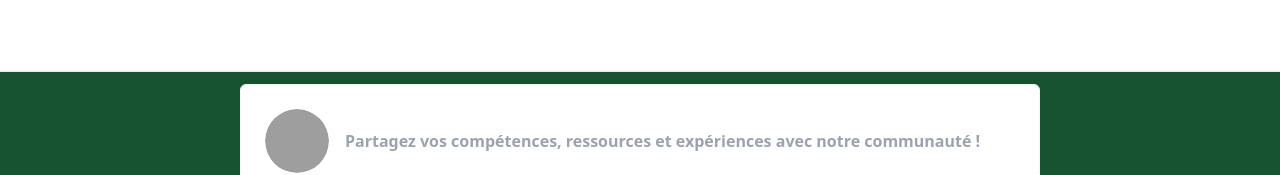
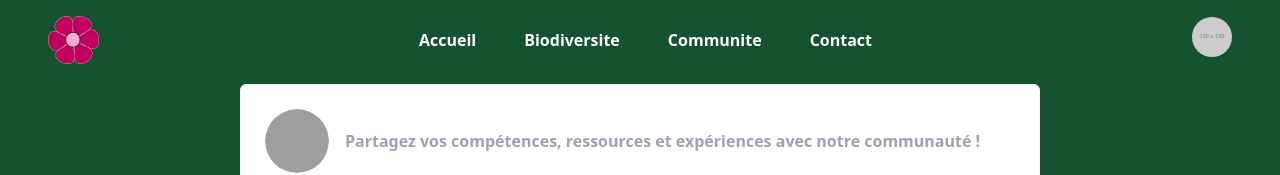
Before and after one commit to tea-m1/timain-ui, a React (Vite) app: page /community in a window 1280 px wide. Shown: the top 175 px of the page. Built offline with nearby package versions, Linux system fonts and the light colour scheme; grey boxes are pictures that could not be loaded.

Commit message:
fix: navbar

```diff
--- a/src/features/home/Navbar.tsx
+++ b/src/features/home/Navbar.tsx
@@ -1,12 +1,12 @@
+import * as DropdownMenu from "@radix-ui/react-dropdown-menu";
+import {Avatar, AvatarImage, AvatarFallback} from "@/components/ui/avatar";
+import {Link} from "react-router-dom";
 import {Button} from "@/components/ui/button";
-import {Avatar, AvatarImage, AvatarFallback} from "@/components/ui/avatar";
-import * as DropdownMenu from "@radix-ui/react-dropdown-menu";
-import {Link} from "react-router-dom";
 import NatgeoLogo from "../../assets/logo.png";
 
 export function Navbar() {
   return (
-    <nav className="bg-transparent p-4">
+    <nav className="bg-green-900 p-4">
       <div className="container mx-auto flex items-center justify-between">
         <div>
           <img src={NatgeoLogo} alt="Logo" className="h-[6vh] " />
--- a/src/pages/community/Community.tsx
+++ b/src/pages/community/Community.tsx
@@ -1,10 +1,11 @@
 import {Layout} from "@/layout";
 import {CommunityPostCreateInvite, CommunityPostList} from "./components";
 import {CommunityPostFormDialog} from "./components/CommunityPostFormDialog";
+import {Navbar} from "@/features/home/Navbar";
 
 export const Community = () => {
   return (
-    <Layout header={null}>
+    <Layout header={<Navbar />}>
       <div className="flex flex-col items-center overflow-y-auto bg-green-900 py-3">
         <CommunityPostFormDialog
           mode="Create"
```
Also changed, not shown: 1 other file (tests, documents, lock files or other folders).
